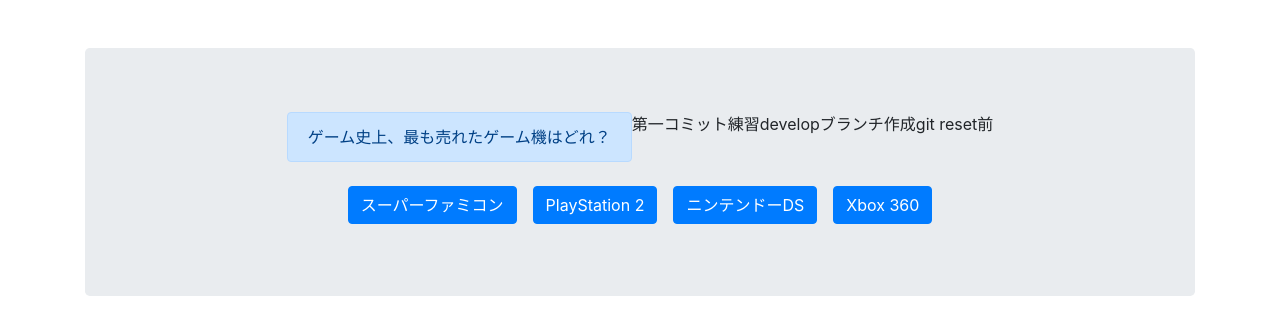
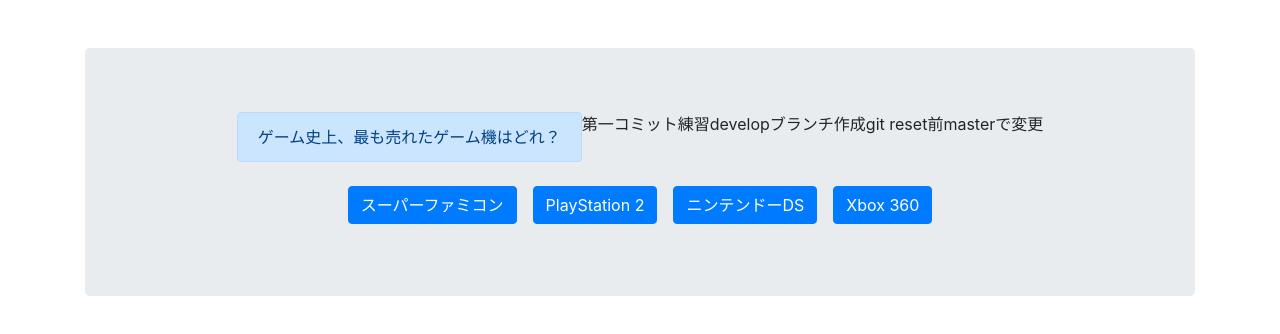
Before and after one commit to ryota100/js-quiz-apps, a plain HTML site: page index.html in a window 1280 px wide. Drawn offline with nearby package versions, Linux system fonts and the light colour scheme.

Commit message:
masterでの変更

```diff
--- a/index.html
+++ b/index.html
@@ -30,6 +30,7 @@
           <div>第一コミット練習</div>
           <div>developブランチ作成</div>
           <div>git reset前</div>
+          <div>masterで変更</div>
         </div>
 
         <div id="js-items" class="d-flex justify-content-center">
```
